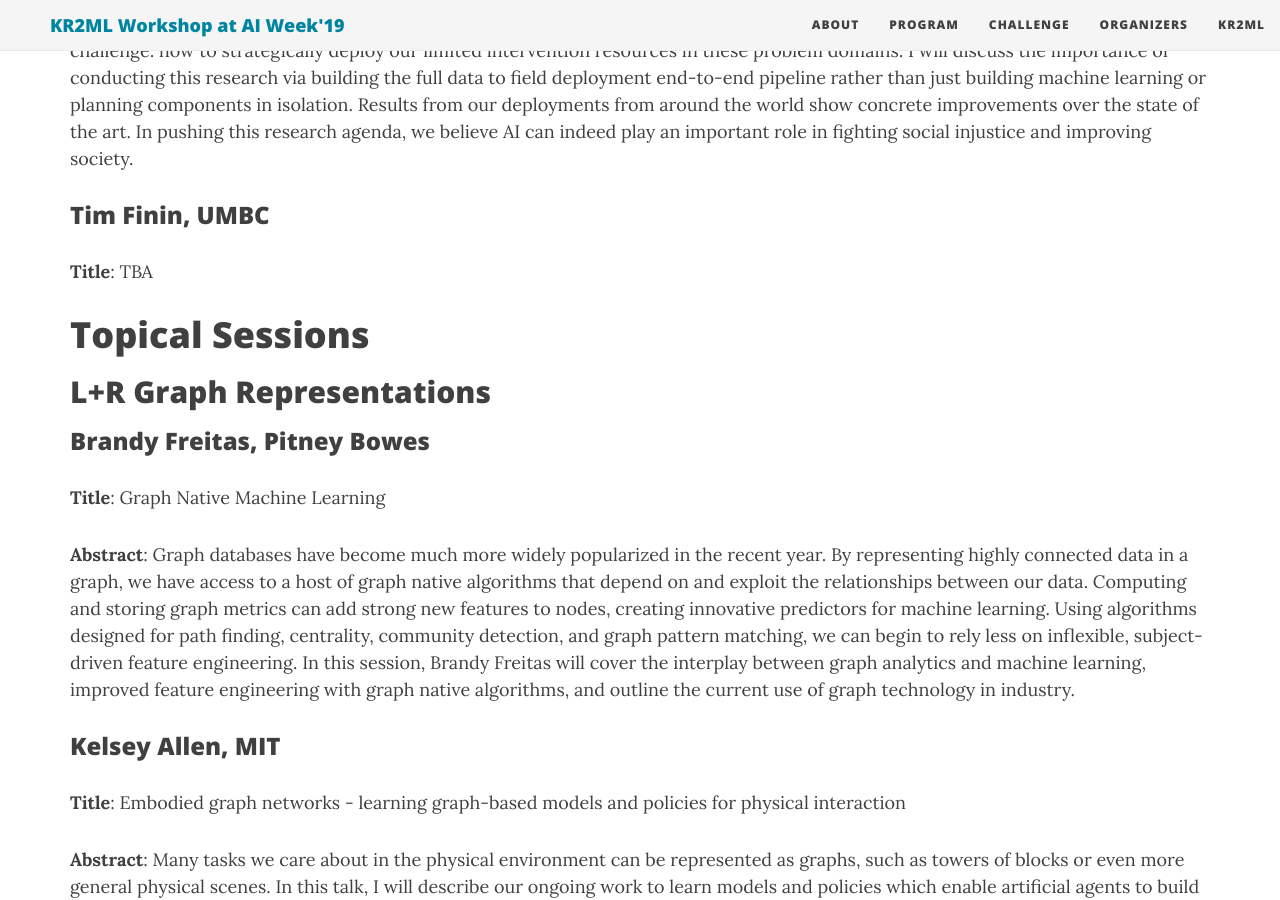
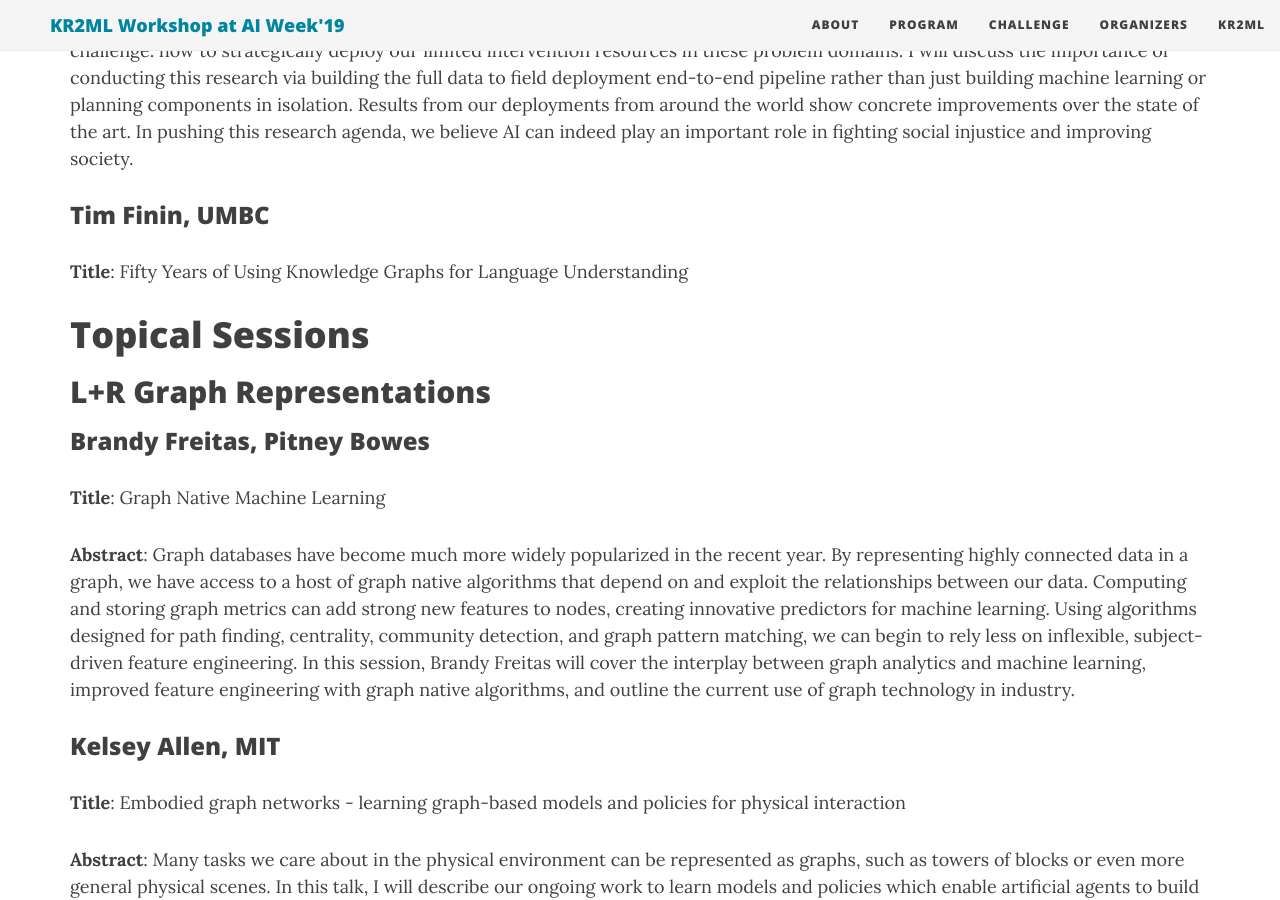
Before and after one commit to kr2ml/ibm-2019, a Jekyll site: the page built from schedule.md, in a window 1280 px wide and 900 px high, scrolled down 1890 px. Built offline with Jekyll 4.4.1, drawn with Linux system fonts in a browser that asks for light colours; nearby versions of some CDN libraries.

Commit message:
KRT: Added Finin talk title

```diff
--- a/schedule.md
+++ b/schedule.md
@@ -55,7 +55,7 @@ Please also check out the rest of the [AI Week](https://ibm.biz/ai-research-week
 
 ### Tim Finin, UMBC<a name="tim-finin"></a>
 
-**Title**: TBA
+**Title**: Fifty Years of Using Knowledge Graphs for Language Understanding
 
 
 # Topical Sessions<a name="topical-sessions"></a>
```
